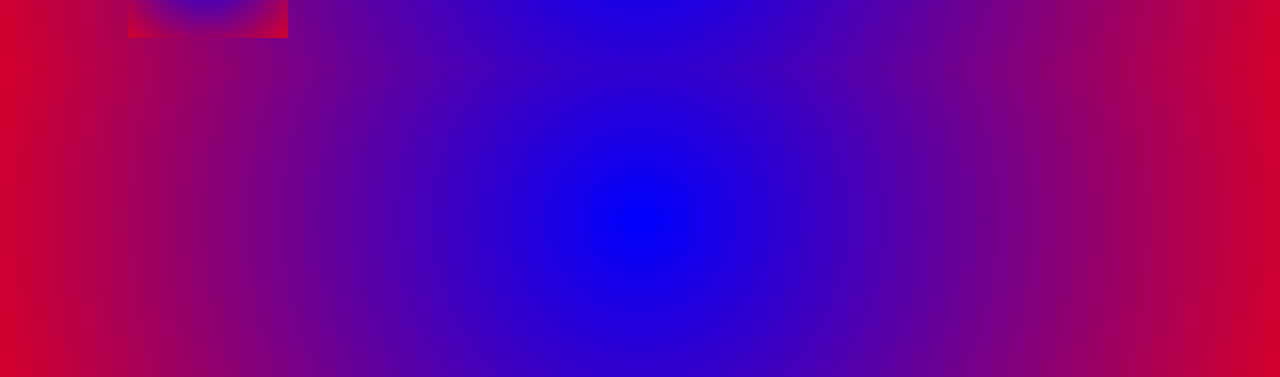
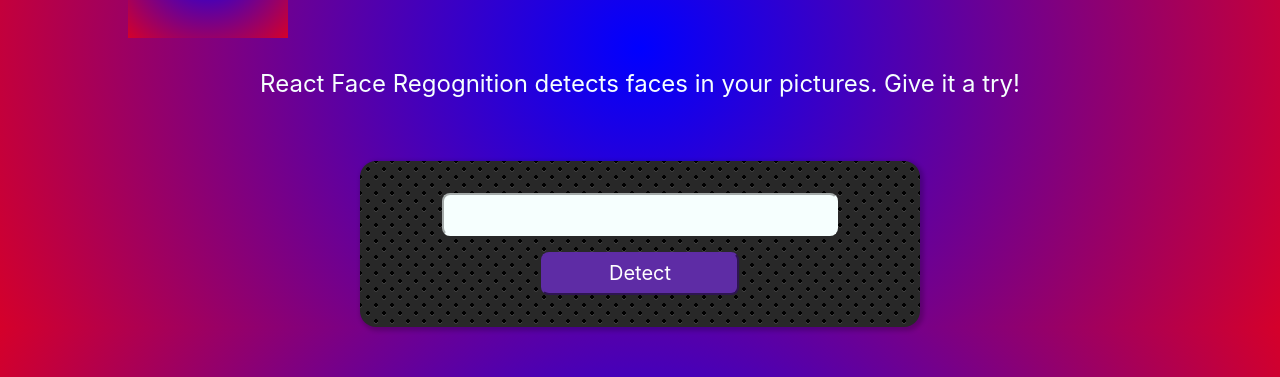
Before and after one commit to sctlcd/react-face-recognition, a React (Create React App) app: page / in a window 1280 px wide. Shown: the part 230-607 px from the top of the page. Built offline with nearby package versions, Linux system fonts and the light colour scheme.

Commit message:
added imageLinkForm component

```diff
--- a/src/App.css
+++ b/src/App.css
@@ -1,3 +1,8 @@
 .App {
   text-align: center;
 }
+
+.center {
+  display: flex;
+  justify-content: center;
+}
--- a/src/App.js
+++ b/src/App.js
@@ -1,12 +1,14 @@
 import './App.css';
 import Navigation from './componentes/navigation/Navigation.jsx';
 import Logo from './componentes/logo/Logo.jsx';
+import ImageLinkForm from './componentes/imageLinkForm/ImageLinkForm.jsx';
 
 function App() {
   return (
     <div className="App">
       <Navigation/>
       <Logo/>
+      <ImageLinkForm/>
     </div>
   );
 }
--- /dev/null
+++ b/src/componentes/imageLinkForm/ImageLinkForm.jsx
@@ -0,0 +1,21 @@
+import React from 'react';
+import './imageLinkForm.css';
+
+export default function ImageLinkForm() {
+  return (
+    <>
+      <div>
+        <p className='f3 washed-blue mb5'>
+          {'React Face Regognition detects faces in your pictures. Give it a try!'}
+        </p>
+      </div>
+      <div className='center'>
+        <div className='form pa4 br4 shadow-3'>
+          <input className='f4 pa2 w-80 bg-washed-blue b--washed-blue br3' type='text' />
+          <button className='w-40 grow f4 link ph3 pv2 mt3 dib white bg-purple b--purple br3'>Detect</button>
+        </div>
+      </div>
+
+    </>
+  )
+}
--- /dev/null
+++ b/src/componentes/imageLinkForm/imageLinkForm.css
@@ -0,0 +1,10 @@
+.form {
+  width: 35rem;
+  background:
+radial-gradient(black 15%, transparent 16%) 0 0,
+radial-gradient(black 15%, transparent 16%) 8px 8px,
+radial-gradient(rgba(255,255,255,.1) 15%, transparent 20%) 0 1px,
+radial-gradient(rgba(255,255,255,.1) 15%, transparent 20%) 8px 9px;
+background-color:#282828;
+background-size:16px 16px;
+}
--- a/src/index.css
+++ b/src/index.css
@@ -13,3 +13,7 @@ code {
   font-family: source-code-pro, Menlo, Monaco, Consolas, 'Courier New',
     monospace;
 }
+
+button {
+  cursor: pointer;
+}
```
